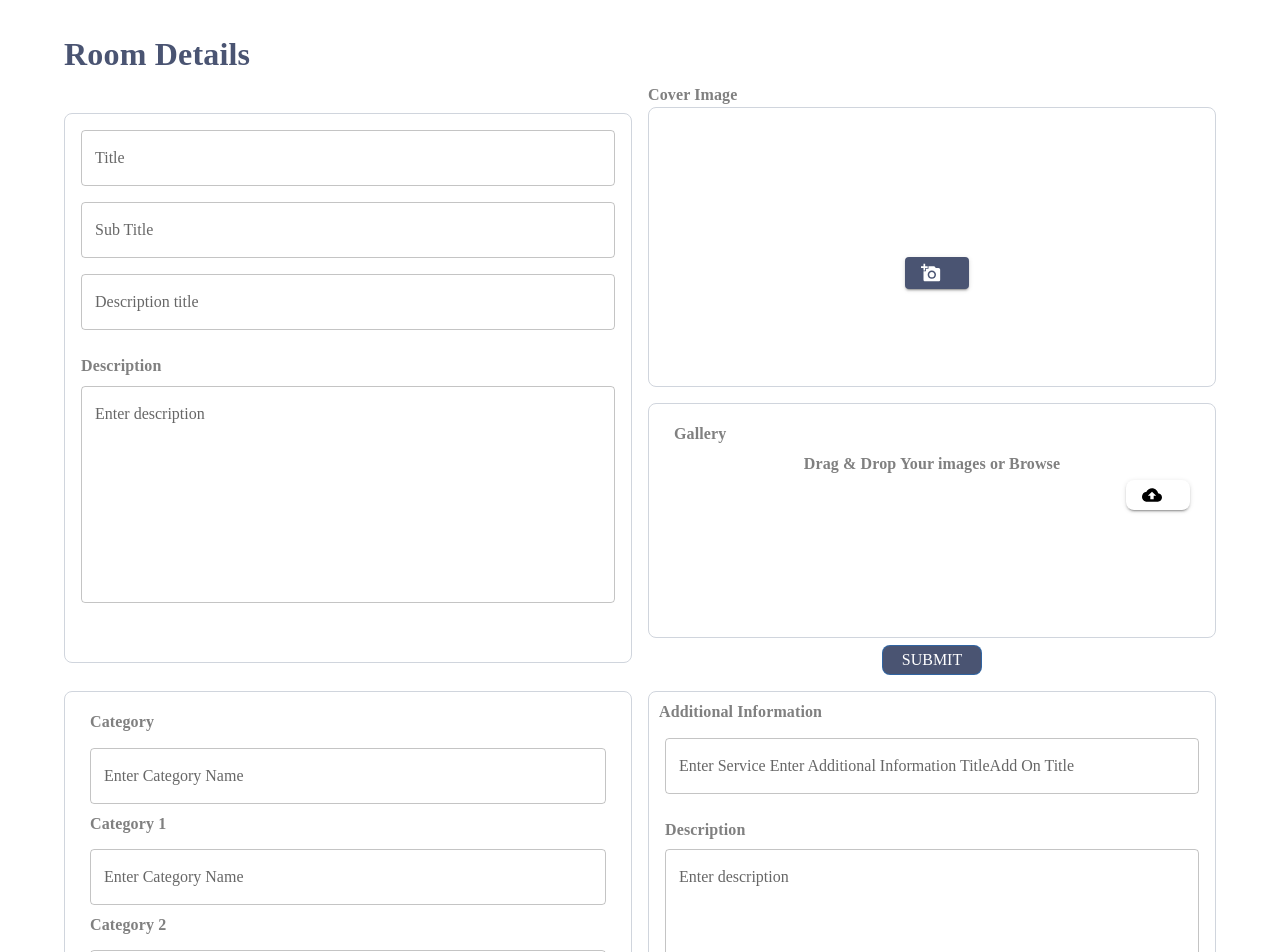
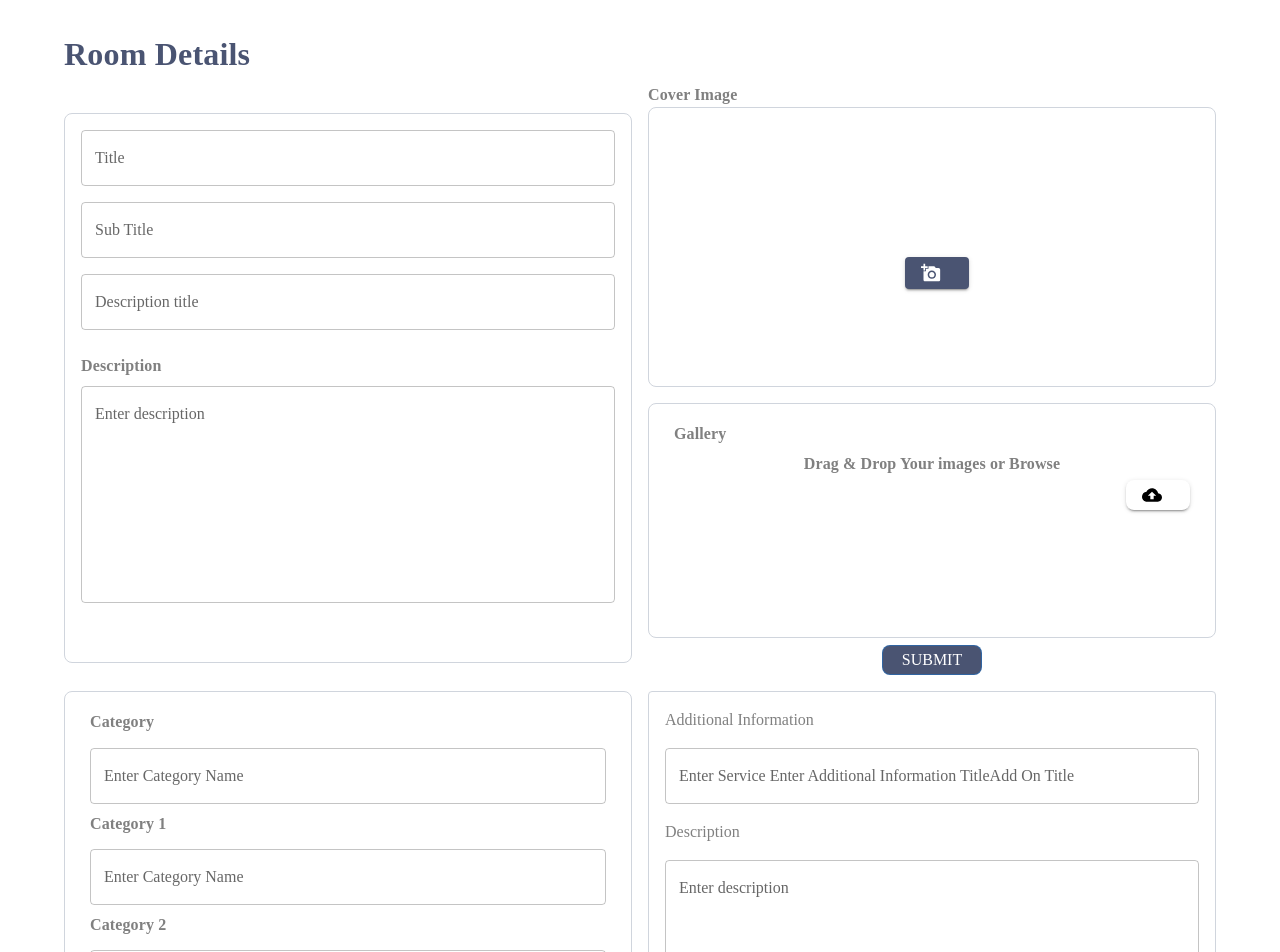
Before and after one commit to Software-Lifecycle-Consultants/slc-open-hms, a Next.js app: page /admin/roomdetails in a window 1280 px wide. Shown: the top 952 px of the page. Built offline with nearby package versions, Linux system fonts and the light colour scheme.

Commit message:
Updated MUI Spacing into Additional.tsx

```diff
--- a/components/roomDetails/Additional.tsx
+++ b/components/roomDetails/Additional.tsx
@@ -17,25 +17,23 @@ const Additional = () => {
       <Card
         elevation={0}
         sx={{
-          height: "540px",
+          height: "600px",
           Width: "auto",
           border: "1px solid",
-          borderRadius: "8px",
+          borderRadius: "8",
           borderColor: "#D0D5DD",
           flexShrink: "0",
         }}
       >
         <Box>
           <Typography
-            style={{
+            mt={2}
+            ml={2}
+            sx={{
               color: "Gray",
-              fontSize: "16px",
-              lineHeight: "120%",
+              fontSize: "16",
               fontStyle: "normal",
-              letterSpacing: "0.12px",
-              fontWeight: "700",
-              marginTop: "10px",
-              marginLeft: "10px",
+              letterSpacing: "0.12",
             }}
           >
             {additional.additionalPageTitle}
@@ -54,15 +52,12 @@ const Additional = () => {
               </Grid>
               <Grid item xs={12} sm={12} md={12} lg={12} xl={12}>
                 <Typography
-                  style={{
+                  mb={2}
+                  sx={{
                     color: "Gray",
-                    fontSize: "16px",
-                    lineHeight: "120%",
+                    fontSize: "16",
                     fontStyle: "normal",
-                    letterSpacing: "0.12px",
-                    fontWeight: "700",
-                    marginTop: "10px",
-                    marginBottom: "10px",
+                    letterSpacing: "0.12",
                   }}
                 >
                   Description
@@ -70,7 +65,7 @@ const Additional = () => {
                 <TextField
                   fullWidth
                   multiline
-                  rows={14}
+                  rows={16}
                   label="Enter description"
                   id="Enter description"
                 />
```
